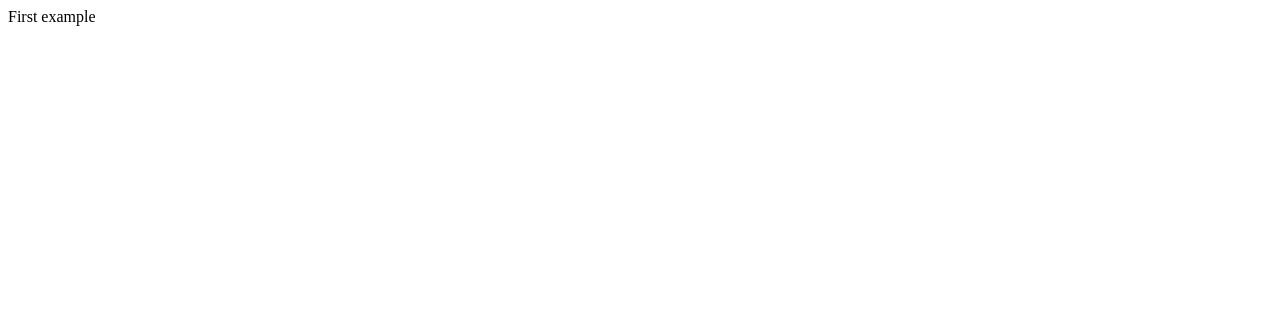
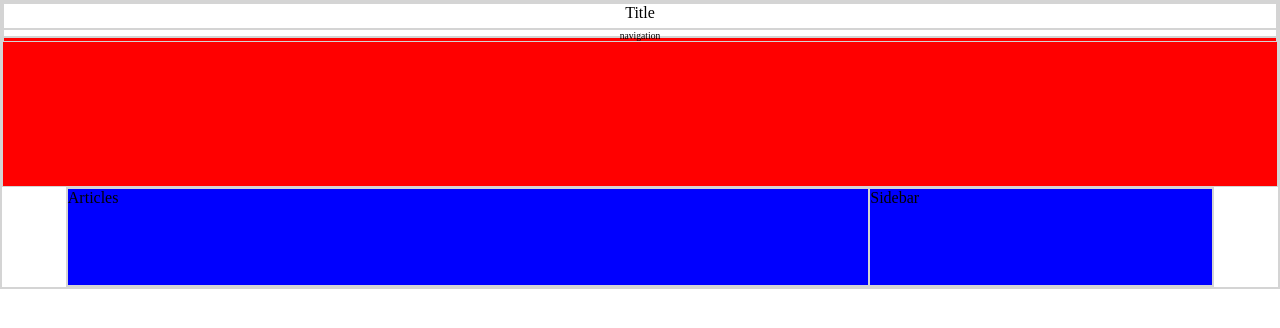
Before and after one commit to WCramRTC/Lecture_8_S22, a plain HTML site: page first_example.html in a window 1280 px wide. Drawn offline with Linux system fonts and the light colour scheme.

Commit message:
Updating Example

```diff
--- a/first_example.html
+++ b/first_example.html
@@ -5,8 +5,20 @@
     <meta http-equiv="X-UA-Compatible" content="IE=edge">
     <meta name="viewport" content="width=device-width, initial-scale=1.0">
     <title>First Example</title>
+    <link href="style/style.css" rel="stylesheet">
+    <link href="style/first_style.css" rel="stylesheet">
 </head>
 <body>
-    First example
+    <div id="header">
+        <div>Title</div>
+        <div id="navigation">navigation</div>
+    </div>
+    <div id="hero-image">
+
+    </div>
+    <div id="content">
+        <div>Articles</div>
+        <div>Sidebar</div>
+    </div>
 </body>
 </html>
--- /dev/null
+++ b/style/first_style.css
@@ -0,0 +1,32 @@
+body {
+
+}
+
+* {
+    border: 1px solid rgb(212, 212, 212);
+}
+
+#header {
+    display: grid;
+    grid-template-rows: 80% auto;
+    text-align: center;
+}
+
+#navigation {
+    font-size: .6rem;
+}
+
+#hero-image {
+    height: 150px;
+    background-color: red;
+}
+
+#content {
+    height: 100px;
+    background-color: blue;
+    width: 90%;
+    margin: 0 auto;
+    /* Creating two columns in content div */
+    display: grid;
+    grid-template-columns: 70% 30%;
+}
--- a/style/style.css
+++ b/style/style.css
@@ -0,0 +1,5 @@
+* {
+    padding: 0;
+    margin: 0;
+    box-sizing: border-box;
+}
```
